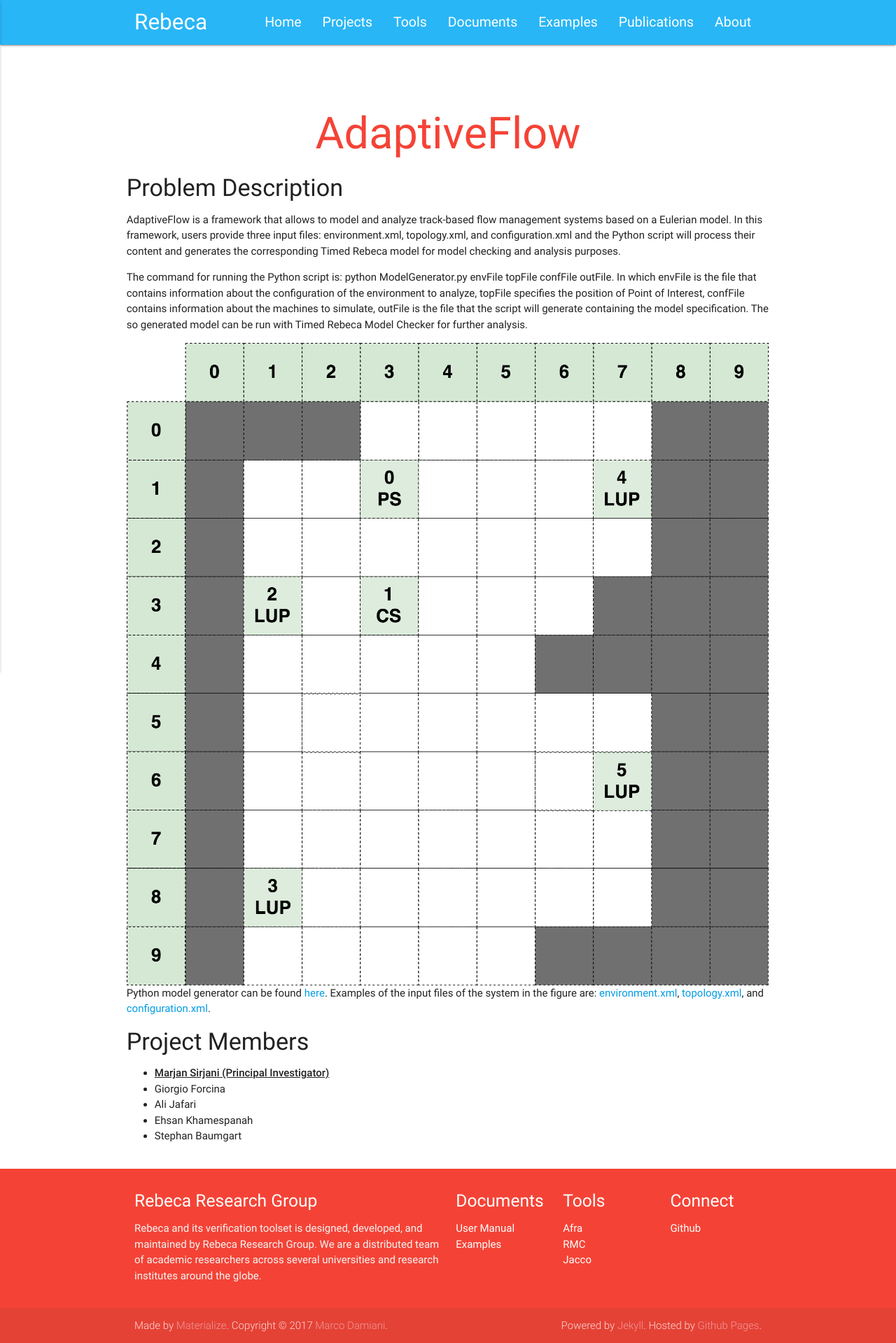
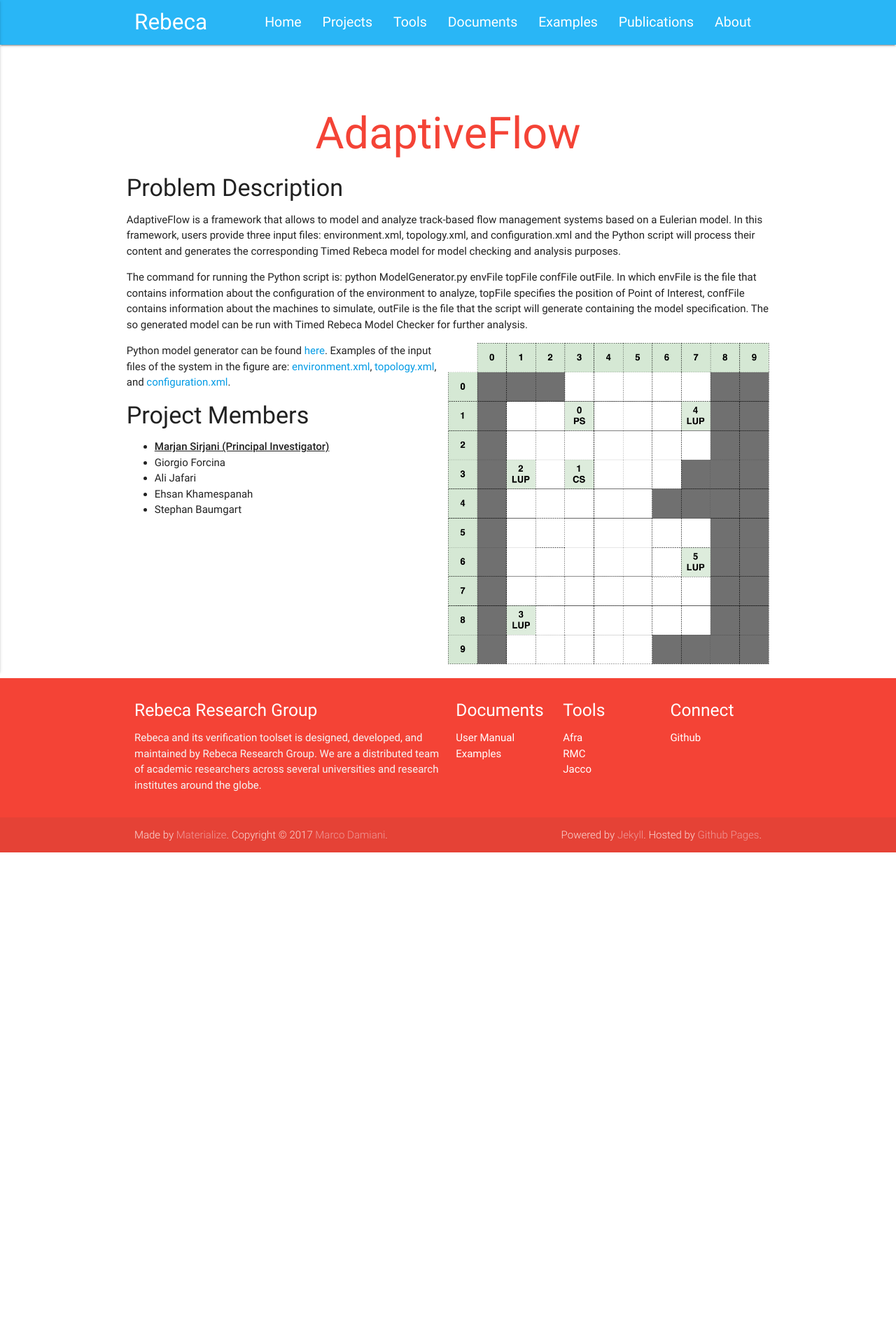
Before and after one commit to rebeca-lang/rebeca-lang.github.io, a Jekyll site: the page built from projects/AdaptiveFlow.md, in a window 1280 px wide. Shown: the whole page at 70% size. Built offline with Jekyll 4.4.1, drawn with Linux system fonts in a browser that asks for light colours; after the commit the page ends 1218 px from its top, so only the background shows below that.

Commit message:
The size of the environment image is change.

```diff
--- a/projects/AdaptiveFlow.md
+++ b/projects/AdaptiveFlow.md
@@ -10,7 +10,7 @@ AdaptiveFlow is a framework that allows to model and analyze track-based flow ma
 
 The command for running the Python script is: python ModelGenerator.py envFile topFile confFile outFile. In which envFile is the file that contains information about the configuration of the environment to analyze, topFile specifies the position of Point of Interest, confFile contains information about the machines to simulate, outFile is the file that the script will generate containing the model specification. The so generated model can be run with Timed Rebeca Model Checker for further analysis.
 
-<img align="right" width="100%" src="{{ "/assets/projects/AdaptiveFlow/environment.png" | absolute_url }}" alt="AdaptiveFlow Environment" />
+<img align="right" width="50%" src="{{ "/assets/projects/AdaptiveFlow/environment.png" | absolute_url }}" alt="AdaptiveFlow Environment" />
 
 Python model generator can be found [here](/assets/projects/AdaptiveFlow/ModelGenerator.py). Examples of the input files of the system in the figure are: [environment.xml](/assets/projects/AdaptiveFlow/example/environment.xml), [topology.xml](/assets/projects/AdaptiveFlow/example/topology.xml), and [configuration.xml](/assets/projects/AdaptiveFlow/example/configuration.xml).
 
```
